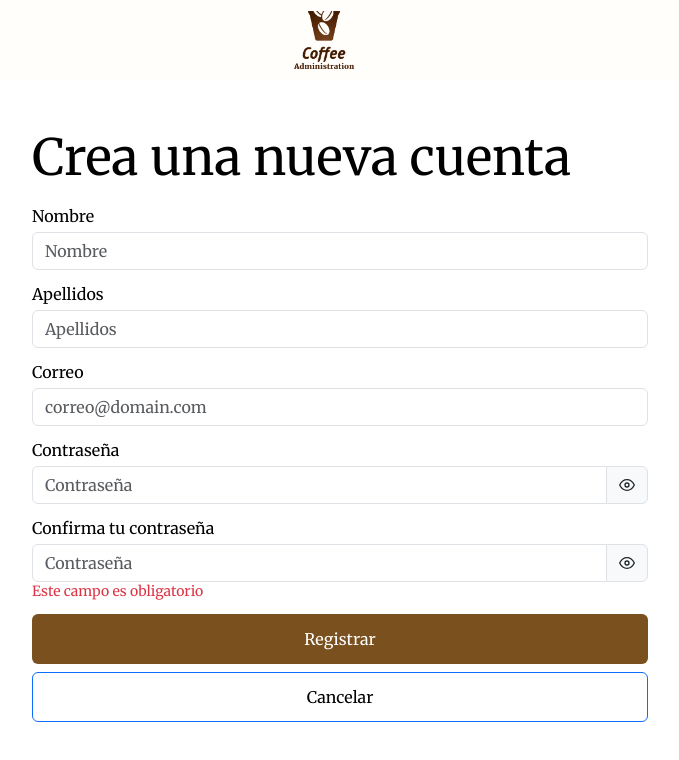
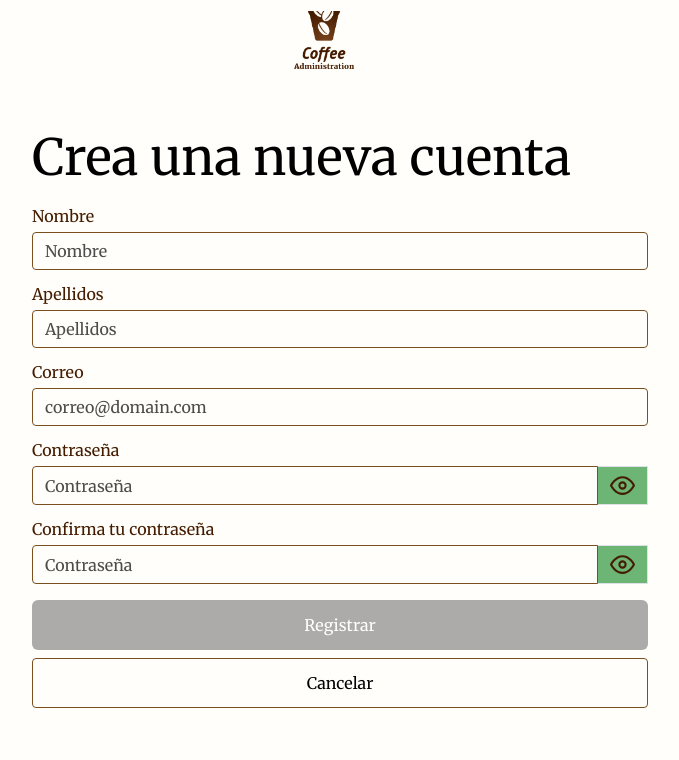
Before and after one commit to MariangelaNM/Coffee-Administration-UI, a React (Vite) app: page /signup in a window 1280 px wide. Shown: the top 760 px of the page, without its empty margins (300-979 px from the left). Built offline with nearby package versions, Linux system fonts and the light colour scheme.

Commit message:
Ajuste de diseño /signup nota: Estaré trabajando en el hook de esta pantalla pero por ahora funciona con la función que ya teniamos

```diff
--- a/package.json
+++ b/package.json
@@ -21,9 +21,8 @@
     "react-helmet-async": "^1.3.0",
     "react-i18next": "^12.2.0",
     "react-icons": "^4.10.1",
-    "react-icons": "^4.10.1",
-    "react-router": "^6.8.2",
-    "react-router-dom": "^5.2.0",
+    "react-router": "^6.14.1",
+    "react-router-dom": "^5.3.4",
     "sass": "^1.63.6",
     "styled-components": "^5.2.1"
   },
--- a/src/App.scss
+++ b/src/App.scss
@@ -56,6 +56,7 @@ html {
 }
 
 body {
+  background-color: #fffefa;
   margin: 20px 0;
   padding: 0;
   line-height: 1;
@@ -82,28 +83,74 @@ body {
   background-color: #451c00;
   outline: 0;
 }
-
+.custombtn-primary:disabled {
+  background-color: grey;
+  outline: 0;
+}
+.custombtn-primary:focus {
+  background-color: #451c00;
+}
 //BTN SECONDARY
 .custombtn-secondary {
   background-color: transparent;
   color: black;
-  border: 1 solid #451c00;
+  border: 1px solid #7a501f;
+  border-radius: 4px;
   height: 50px;
+
 }
 
 .custombtn-secondary:hover {
   background-color: #451c00;
-  border: 1;
+  border: 1px solid #7a501f;
+  border-radius: 4px;
 }
 
 .custombtn-secondary:active {
   background-color: #451c00;
   outline: 0;
 }
+
+.custombtn-secondary:disabled {
+  background-color: grey;
+  outline: 0;
+}
+.custombtn-secondary:focus {
+  background-color: #451c00;
+  border: 1px solid #7a501f;
+  border-radius: 4px;
+}
+.inputGroupico{
+  background-color:  #6db575;
+  color:#451c00;
+  font-size: 25px;
+}
+
+.inputForm {
+  background-color: #fffefa!important;
+  border: 1px solid #7a501f;
+  border-radius: 4px;
+  color: #451c00;
+}
+.inputForm:focus {
+  border-color: white;
+  box-shadow: 0 0 5px #7a501f;
+}
+.inputForm:disabled {
+  background-color:#d9d9d9;
+}
+.inputForm::placeholder {
+  color: rgba(0,0,0,0.7);
+}
+.labelForm{
+  color: #451c00;
+
+}
+
 .sideBarLetter{
   font-family: Merriweather;
 font-weight: 400;
-line-height: 25px;
+line-height: 20px;
 letter-spacing: 0em;
 text-align: left;
 
--- /dev/null
+++ b/src/api/api-client-factory.ts
@@ -0,0 +1,6 @@
+import HttpApiClient from './http-api-client';
+import ApiClient from './api-client';
+
+export default function createApiClient(): ApiClient {
+    return new HttpApiClient('http://localhost:3000');
+}
--- /dev/null
+++ b/src/api/api-client.ts
@@ -0,0 +1,38 @@
+import { Register } from "../models/Register";
+import { User } from "../models/User";
+
+export interface ApiError {
+  description?: string;
+}
+
+export class BadRequest implements ApiError {}
+
+export class GenericError implements ApiError {
+  constructor(httpCode: number, description: string) {
+    this.httpCode = httpCode;
+    this.description = description;
+  }
+
+  httpCode: number;
+
+  description: string;
+}
+
+export class Timeout implements ApiError {}
+export class Forbidden implements ApiError {}
+export class Unauthorized implements ApiError {}
+export class NotFound implements ApiError {}
+export class UnprocessableEntity implements ApiError {
+  constructor(public description?: string) {}
+}
+export class PreconditionFailed implements ApiError {}
+export class PreconditionRequired implements ApiError {}
+
+
+export interface UserResponse  {
+  user: User;
+}
+
+export default interface ApiClient {
+  postUser(register:Register): Promise<UserResponse>;
+}
--- a/src/components/routes/Login.tsx
+++ b/src/components/routes/Login.tsx
@@ -1,10 +1,11 @@
 import React from "react";
 import { ChangeEvent, FormEvent, useState } from "react";
 
-import { Container, Form, Button } from "react-bootstrap";
+import { Container, Form, Button, InputGroup } from "react-bootstrap";
 import styled from "styled-components";
 import { themes } from "../../styles/ColorStyles";
 import { H1 } from "../../styles/TextStyles";
+import { FiEye, FiEyeOff } from "react-icons/fi";
 
 const Login = () => {
   const [errorMsg, setErrorMsg] = useState("");
@@ -12,6 +13,11 @@ const Login = () => {
   const [password, setPassword] = useState("");
 
   const [validated, setValidated] = useState(false);
+
+  const [showPassword, setShowPassword] = useState(false);
+  const togglePasswordVisibility = () => {
+    setShowPassword(!showPassword);
+  };
 
   const handleSubmit = (e: FormEvent<HTMLFormElement>) => {
     const form = e.currentTarget;
@@ -42,8 +48,9 @@ const Login = () => {
       <Title>{"Ingresar"}</Title>
       <Form noValidate validated={validated} onSubmit={handleSubmit}>
         <Form.Group className="mb-3" controlId="formEmail">
-          <Form.Label>Correo</Form.Label>
+          <Form.Label className="labelForm">Correo</Form.Label>
           <Form.Control
+            className="inputForm"
             type="email"
             placeholder="Correo"
             value={mail}
@@ -56,22 +63,36 @@ const Login = () => {
         </Form.Group>
 
         <Form.Group className="mb-3" controlId="formBasicPassword">
-          <Form.Label>Contraseña</Form.Label>
+          <Form.Label className="labelForm">Contraseña</Form.Label>
+          <InputGroup>
             <Form.Control
-            type="text"
+              className="inputForm"
+              type={showPassword ? "text" : "password"}
               placeholder="Contraseña"
               value={password}
               onChange={onChangePassword}
-            isInvalid={true}
               required
             />
+            <InputGroup.Text
+              className="inputGroupico"
+              onClick={togglePasswordVisibility}
+            >
+              {showPassword ? <FiEyeOff /> : <FiEye />}
+            </InputGroup.Text>
+          </InputGroup>
         </Form.Group>
 
         <div className="d-grid gap-2">
-          <Button variant="primary" type="submit">
-            Registrar
+          <Button
+            variant="primary"
+            className="custombtn-primary"
+            onClick={() => {
+              console.log("Login");
+            }}
+          >
+            Iniciar sesión
           </Button>
-          <Button variant="btn-outline-secondary" type="submit">
+          <Button variant="primary" className="custombtn-secondary">
             Cancelar
           </Button>
         </div>
--- a/src/components/routes/UserRegister.tsx
+++ b/src/components/routes/UserRegister.tsx
@@ -1,91 +1,86 @@
-import React, { ChangeEvent, FormEvent, useState } from "react";
+import React, {
+  ChangeEvent,
+  FormEvent,
+  useState,
+  useEffect,
+  useMemo,
+} from "react";
 import { Container, Form, Button, InputGroup } from "react-bootstrap";
 import styled from "styled-components";
 import { themes } from "../../styles/ColorStyles";
 import { H1 } from "../../styles/TextStyles";
 import "bootstrap/dist/css/bootstrap.min.css";
 import { FiEye, FiEyeOff } from "react-icons/fi";
+import createApiClient from "../../api/api-client-factory";
+import { Register } from "../../models/Register";
+import { useCreateUser } from "../../hooks/useCreateUser";
+//import { useNavigate} from 'react-router';
 
 const UserRegister = () => {
+  const emptyRegisterInput: Partial<Register> = {
+    username: "",
+    lastName: "",
+    mail: "",
+    password: "",
+    confirmPass: "",
+  };
+  const [registerInput, setRegisterInput] =
+    useState<Partial<Register>>(emptyRegisterInput);
+
+  //const navigate = useNavigate();
+
   const [errorMsg, setErrorMsg] = useState("");
-
-  const [username, setUsername] = useState("");
-
-  const [lastName, setlastName] = useState("");
-
-  const [mail, setMail] = useState("");
-
-  const [password, setPassword] = useState("");
   const [passwordValidate, setPasswordValidate] = useState(false);
-
-  const [confirmPass, setConfirmPass] = useState("");
   const [confirmPassValidate, setConfirmPassValidate] = useState(false);
-
-  const [validated, setValidated] = useState(false);
 
   const [showPassword, setShowPassword] = useState(false);
   const [showConfirmPass, setShowConfirmPass] = useState(false);
 
-  const handleSubmit = (e: FormEvent<HTMLFormElement>) => {
-    const form = e.currentTarget;
-    if (form.checkValidity() === false) {
-      e.preventDefault();
-      e.stopPropagation();
+  const apiClient = useMemo(() => createApiClient(), []);
+  const { create, status, error } = useCreateUser(apiClient.postUser);
+
+  useEffect(() => {
+    if (status === "success") {
+      console.log("Creacion exitosa");
+      //navigate('/dashboard');
+    } else {
+      console.log("Creacion NO exitosa");
+    }
+    return () => {};
+  }, [status]);
+
+  function onChange(
+    e: ChangeEvent<HTMLInputElement>,
+    attribute: keyof Register
+  ) {
+    setRegisterInput({ ...registerInput, [attribute]: e.target.value });
+    if (attribute == "password") {
+      const safePass =
+        (e.target.value as string).length >= 8 &&
+        /[a-z]/.test(e.target.value as string) &&
+        /[A-Z]/.test(e.target.value as string) &&
+        /[0-9]/.test(e.target.value as string);
+      console.log("cambiaste pass = " + safePass);
+      setPasswordValidate(safePass);
+    }
+    if (attribute == "confirmPass") {
+      const samePass = e.target.value == registerInput.password;
+      console.log("same pass = " + samePass);
+        setConfirmPassValidate(samePass);
+    }
+  }
+  function onReset() {
+    setRegisterInput(emptyRegisterInput);
   }
 
-    setValidated(true);
-  };
-
-  function onChangeAnyInput() {
-    setErrorMsg("");
-  }
-  function onChangeUsername(e: ChangeEvent<HTMLInputElement>) {
-    setUsername(e.target.value);
-    onChangeAnyInput();
-  }
-
-  function onChangeLastName(e: ChangeEvent<HTMLInputElement>) {
-    setlastName(e.target.value);
-    onChangeAnyInput();
-  }
-
-
-  function onChangeMail(e: ChangeEvent<HTMLInputElement>) {
-    setMail(e.target.value);
-    onChangeAnyInput();
-  }
-
-  function onChangePassword(e: ChangeEvent<HTMLInputElement>) {
-    setPassword(e.target.value);
-    const value = e.target.value;
-    if (
-      value.length >= 8 &&
-      /[a-z]/.test(value) &&
-      /[A-Z]/.test(value) &&
-      /[0-9]/.test(value)
-    ) {
-      setPasswordValidate(false);
-    } else {
-      setPasswordValidate(true);
-    }
-
-    onChangeAnyInput();
-  }
-
-  function onChangeConfirmPassword(e: ChangeEvent<HTMLInputElement>): void {
-    setConfirmPass(e.target.value);
-    const value = e.target.value;
-    if (password === "") {
-      setConfirmPassValidate(false);
-    } else {
-      if (value === password) {
-        setConfirmPassValidate(false); // Las contraseñas coinciden
-      } else {
-        setConfirmPassValidate(true); // Las contraseñas no coinciden
-      }
-    }
-    onChangeAnyInput();
-  }
+  const readyToSubmit =
+    registerInput.username !== "" &&
+    registerInput.lastName !== "" &&
+    registerInput.mail !== "" &&
+    registerInput.password !== "" &&
+    registerInput.confirmPass !== "" &&
+    passwordValidate &&
+    confirmPassValidate;
 
   const togglePasswordVisibility = () => {
     setShowPassword(!showPassword);
@@ -103,47 +98,54 @@ const UserRegister = () => {
   }
 
   const postData = async () => {
-      debugger;
+    // debugger;
     try {
       const myHeaders = new Headers();
       myHeaders.append("Content-Type", "application/json");
 
       const raw = JSON.stringify({
-          "Correo": mail,
-          "Contrasena": password,
-          "Nombres": username,
-          "Apellidos": lastName,
-          "Role": 1
+        Correo: registerInput.mail,
+        Contrasena: registerInput.password,
+        Nombres: registerInput.username,
+        Apellidos: registerInput.lastName,
+        Role: 1,
       });
 
-        const response = await fetch("http://localhost:3000/users",{
-          method: 'POST',
+      const response = await fetch("http://localhost:3000/users", {
+        method: "POST",
         headers: myHeaders,
-          body: raw
+        body: raw,
       });
       const result = await response.text();
       console.log(result);
     } catch (error) {
-        console.error('Error:', error);
+      console.error("Error:", error);
     }
   };
 
+  function postUser() {
+    if (readyToSubmit) {
+      console.log("TODO OK");
+      postData();
+    }
+    console.log("ERROR");
+  }
 
-  function create(){
-    postData();
-  };
+
+
   return (
     <Container className="col-lg-6 col-xxl-4 my-5 mx-auto">
       <Title>{"Crea una nueva cuenta"}</Title>
       {displayErrorMessage()} {/* Mostrar mensaje de error */}
-      <Form noValidate validated={validated} >
+      <Form noValidate validated={readyToSubmit}>
         <Form.Group className="mb-3 sm-1" controlId="formName">
-          <Form.Label>Nombre</Form.Label>
+          <Form.Label className="labelForm">Nombre</Form.Label>
           <Form.Control
+            className="inputForm"
             type="text"
             placeholder="Nombre"
-            value={username}
-            onChange={onChangeUsername}
+            value={registerInput.username}
+            onChange={(e) => onChange(e, "username")}
             required
           />
           <Form.Control.Feedback type="invalid">
@@ -152,12 +154,13 @@ const UserRegister = () => {
         </Form.Group>
 
         <Form.Group className="mb-3 sm-1" controlId="formLastName">
-          <Form.Label>Apellidos</Form.Label>
+          <Form.Label className="labelForm">Apellidos</Form.Label>
           <Form.Control
+            className="inputForm"
             type="text"
             placeholder="Apellidos"
-            value={lastName}
-            onChange={onChangeLastName}
+            value={registerInput.lastName}
+            onChange={(e) => onChange(e, "lastName")}
             required
           />
           <Form.Control.Feedback type="invalid">
@@ -166,12 +169,13 @@ const UserRegister = () => {
         </Form.Group>
 
         <Form.Group className="mb-3" controlId="formEmail">
-          <Form.Label>Correo</Form.Label>
+          <Form.Label className="labelForm">Correo</Form.Label>
           <Form.Control
+            className="inputForm"
             type="email"
             placeholder="correo@domain.com"
-            value={mail}
-            onChange={onChangeMail}
+            value={registerInput.mail}
+            onChange={(e) => onChange(e, "mail")}
             required
           />
           <Form.Control.Feedback type="invalid">
@@ -180,57 +184,63 @@ const UserRegister = () => {
         </Form.Group>
 
         <Form.Group className="mb-3" controlId="formBasicPassword">
-          <Form.Label>Contraseña</Form.Label>
+          <Form.Label className="labelForm">Contraseña</Form.Label>
           <InputGroup>
             <Form.Control
+              className="inputForm"
               type={showPassword ? "text" : "password"}
               placeholder="Contraseña"
-              value={password}
-              onChange={onChangePassword}
+              value={registerInput.password}
+              onChange={(e) => onChange(e, "password")}
               required
-              isInvalid={passwordValidate}
+              isInvalid={!passwordValidate && registerInput.password != ""}
             />
-            <InputGroup.Text onClick={togglePasswordVisibility}>
+            <InputGroup.Text
+              className="inputGroupico"
+              onClick={togglePasswordVisibility}
+            >
               {showPassword ? <FiEyeOff /> : <FiEye />}
             </InputGroup.Text>
-          </InputGroup>
-          {passwordValidate && (
-            <Form.Text className="text-danger">
+            <Form.Control.Feedback type="invalid">
               La contraseña debe contener al menos 8 caracteres, 1 mayúscula y 1
               número
-            </Form.Text>
-          )}
+            </Form.Control.Feedback>
+          </InputGroup>
         </Form.Group>
 
         <Form.Group className="mb-3" controlId="formBasicPassword">
-          <Form.Label>Confirma tu contraseña</Form.Label>
+          <Form.Label className="labelForm">Confirma tu contraseña</Form.Label>
           <InputGroup>
             <Form.Control
+              className="inputForm"
               type={showConfirmPass ? "text" : "password"}
               placeholder="Contraseña"
-              value={confirmPass}
-              onChange={onChangeConfirmPassword}
+              value={registerInput.confirmPass}
+              onChange={(e) => onChange(e, "confirmPass")}
               required
-              isInvalid={confirmPassValidate}
+              isInvalid={
+                !confirmPassValidate && registerInput.confirmPass != ""
+              }
             />
-            <InputGroup.Text onClick={toggleConfirmPassVisibility}>
+            <InputGroup.Text
+              className="inputGroupico"
+              onClick={toggleConfirmPassVisibility}
+            >
               {showConfirmPass ? <FiEyeOff /> : <FiEye />}
             </InputGroup.Text>
+            <Form.Control.Feedback type="invalid">
+              Las contraseñas no coinciden
+            </Form.Control.Feedback>
           </InputGroup>
-          {confirmPassValidate && (
-            <Form.Text className="text-danger">
-              Las contraseñas no coinciden
-            </Form.Text>
-          )}
-          {!confirmPass && (
-            <Form.Text className="text-danger">
-              Este campo es obligatorio
-            </Form.Text>
-          )}
         </Form.Group>
 
         <div className="d-grid gap-2">
-          <Button variant="primary" className="custombtn-primary" onClick={()=>create()}>
+          <Button
+            variant="primary"
+            className="custombtn-primary"
+            onClick={() => postUser()}
+            disabled={status === "loading"||!readyToSubmit}
+          >
             Registrar
           </Button>
 
--- /dev/null
+++ b/src/hooks/useCreateUser.ts
@@ -0,0 +1,41 @@
+import { useState, useCallback } from 'react';
+import { UserResponse } from '../api/api-client';
+
+type UpdateResult<T> = {
+  create: (data: T, errorMessage?: string) => Promise<void>;
+  status: Status;
+  error: Error | undefined;
+};
+
+type Status = 'success' | 'loading' | undefined;
+
+export function useCreateUser<T>(
+  createFunction: (data: T) => Promise<UserResponse>
+): UpdateResult<T> {
+  const [status, setStatus] = useState<Status>(undefined);
+  const [error, setError] = useState<Error | undefined>(undefined);
+
+  const create = useCallback(
+    async (data: T, errorMessage?: string) => {
+      if (errorMessage) {
+        setError(new Error(errorMessage));
+        return;
+      }
+      setStatus('loading');
+      try {
+        await createFunction(data);
+        setStatus('success');
+      } catch (err) {
+        if (err instanceof Error) {
+          setError(err);
+        } else {
+          setError(new Error('Unknown error'));
+        }
+        setStatus(undefined);
+      }
+    },
+    [createFunction]
+  );
+
+  return { create, status, error };
+}
--- a/src/main.tsx
+++ b/src/main.tsx
@@ -1,5 +1,5 @@
 import React from "react";
-import ReactDOM from "react-dom";
+import ReactDOM from 'react-dom/client';
 import App from "./components/App.tsx";
 import "./main.css";
 import "./i18n";
--- /dev/null
+++ b/src/models/Register.ts
@@ -0,0 +1,38 @@
+/**
+ *
+ * @export
+ * @interface Register
+ */
+export interface Register {
+    /**
+     *
+     * @type {string}
+     * @memberof Register
+     */
+    username: string;
+    /**
+     *
+     * @type {string}
+     * @memberof Register
+     */
+    lastName: string;
+    /**
+     *
+     * @type {string}
+     * @memberof Register
+     */
+    mail: string;
+    /**
+     *
+     * @type {string}
+     * @memberof Register
+     */
+    password: string;
+    /**
+     *
+     * @type {string}
+     * @memberof Register
+     */
+    confirmPass: string;
+
+  }
```
Also changed, not shown: src/api/http-api-client.ts (added, +67 -0 lines), src/models/User.ts (added, +40 -0 lines), 1 other file (tests, documents, lock files or other folders). Lines whose indentation alone changed are shown as unchanged.
